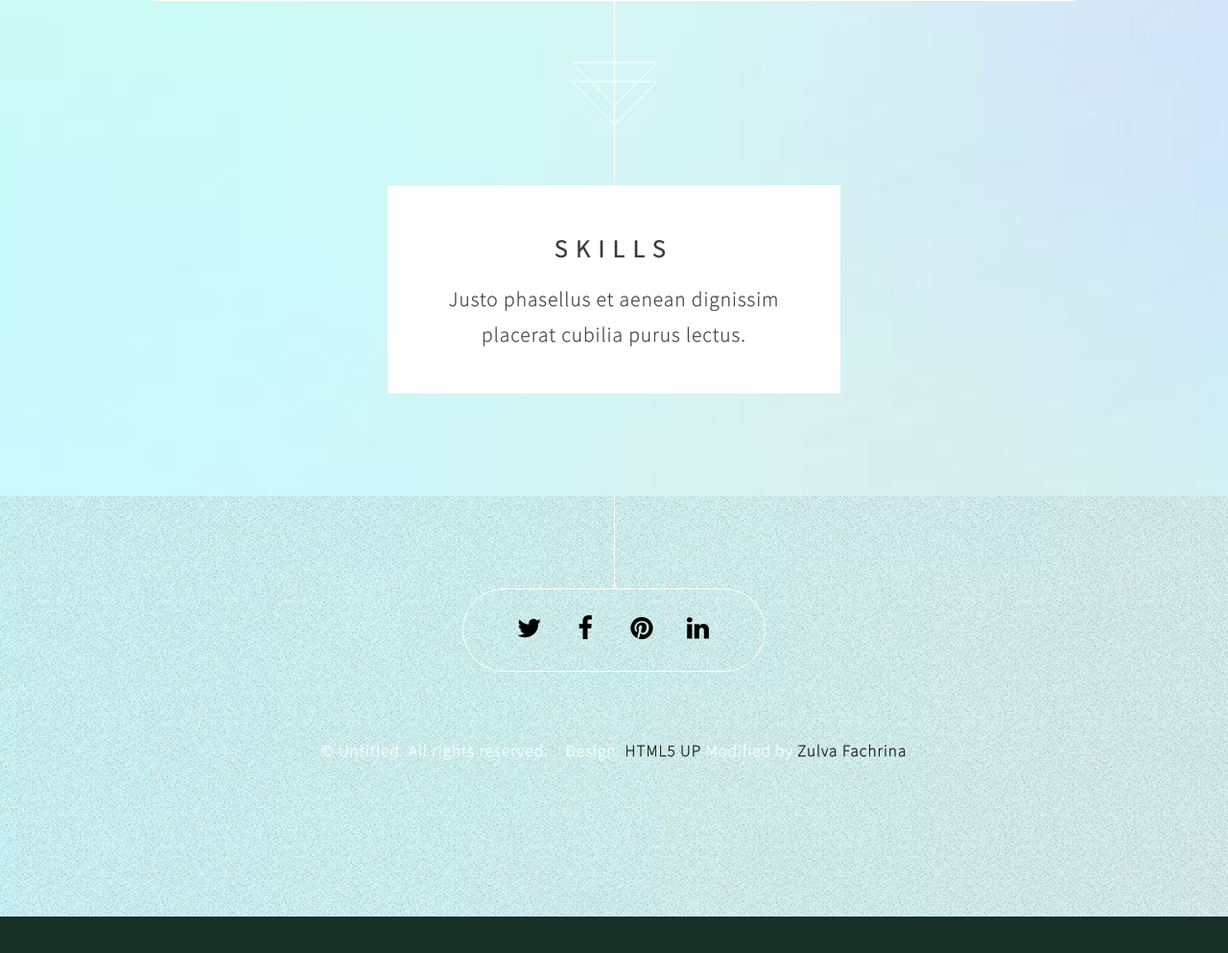
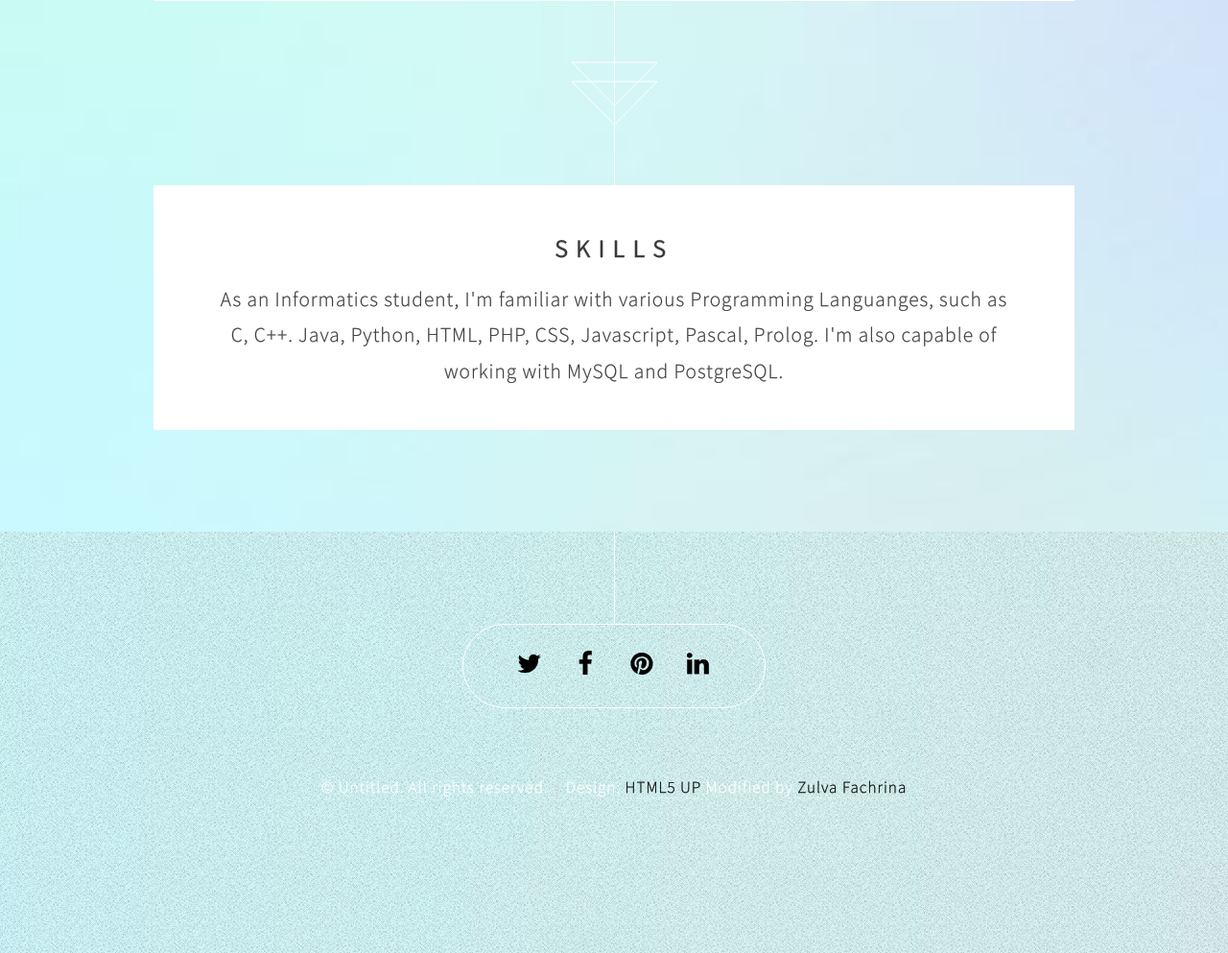
Before and after one commit to zulvaf/Portfolio, a plain HTML site: page index.html in a window 1280 px wide. Shown: the part 7446-8439 px from the top of the page at 96% size. Before the commit the page ends 8401 px from the top, so only its background shows below. Drawn offline with Linux system fonts and the light colour scheme.

Commit message:
Add Skills Part

```diff
--- a/index.html
+++ b/index.html
@@ -123,12 +123,11 @@
 				</article>
 
 
-			<!-- Portfolio -->
+			<!-- Skills -->
 				<article class="container box style2">
 					<header>
 						<h2>Skills</h2>
-						<p>Justo phasellus et aenean dignissim<br />
-						placerat cubilia purus lectus.</p>
+						<p>As an Informatics student, I'm familiar with various Programming Languanges, such as C, C++. Java, Python, HTML, PHP, CSS, Javascript, Pascal, Prolog. I'm also capable of working with MySQL and PostgreSQL. </p>
 					</header>
 				</article>
 			</section>
```
